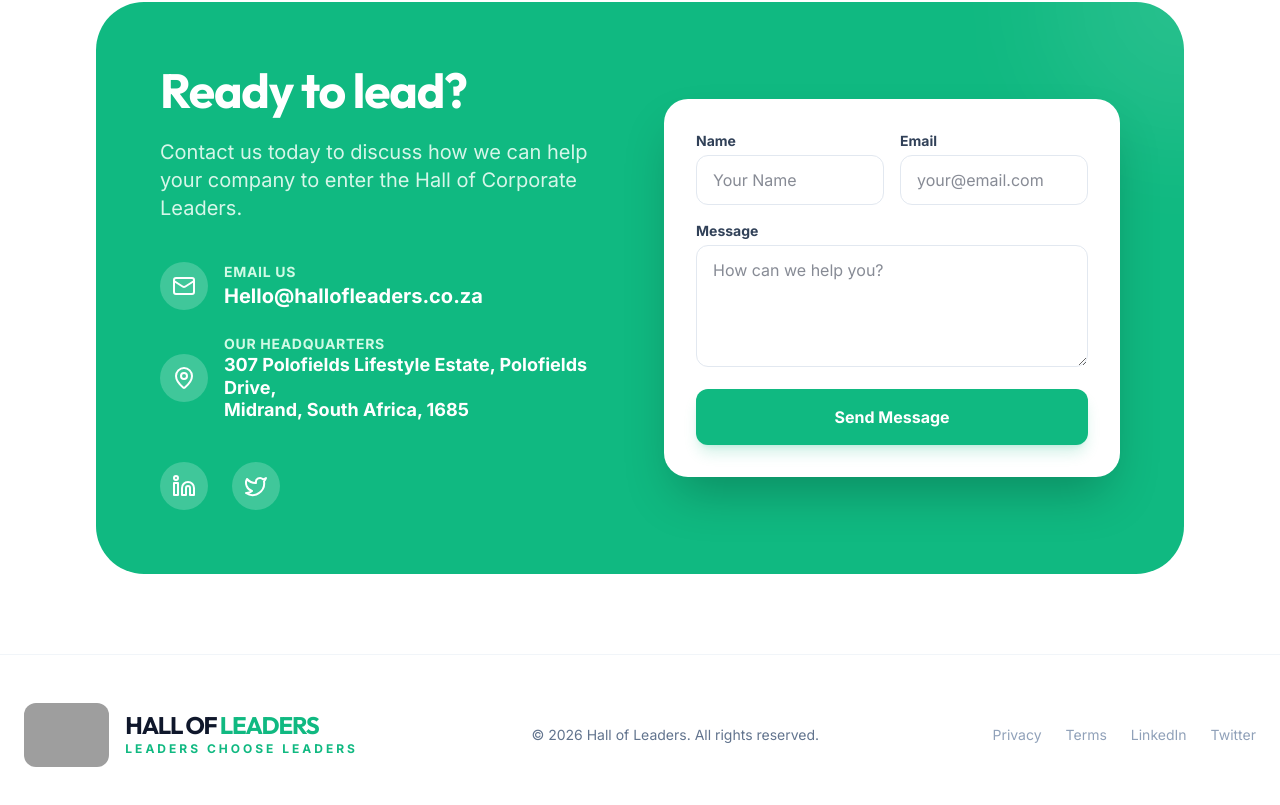
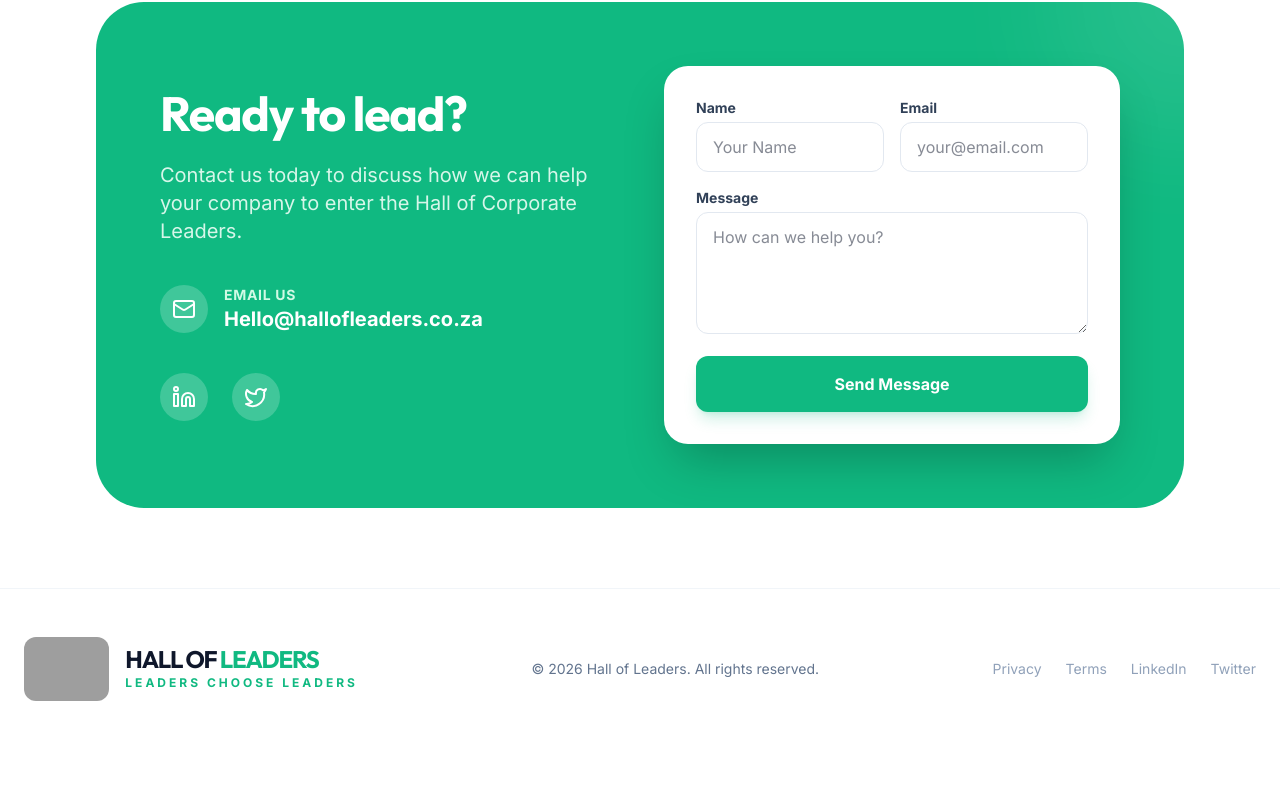
Before and after one commit to chidivhano/Hall-Of-Leaders-Website, a React (Vite) app: page / in a window 1280 px wide. Shown: the part 5265-6070 px from the top of the page. After the commit the page ends 6014 px from the top, so only its background shows below. Built offline with nearby package versions, Linux system fonts and the light colour scheme; grey boxes are pictures that could not be loaded.

Commit message:
Remove physical address from Contact section

```diff
--- a/src/App.tsx
+++ b/src/App.tsx
@@ -17,7 +17,6 @@ import {
   Layers,
   CheckCircle2,
   AlertCircle,
-  MapPin,
   Linkedin,
   Twitter,
   GraduationCap,
@@ -598,18 +597,6 @@ const Contact = () => {
                   </div>
                 </div>
 
-                <div className="flex items-center gap-4">
-                  <div className="w-12 h-12 bg-white/20 rounded-full flex items-center justify-center flex-shrink-0">
-                    <MapPin size={24} />
-                  </div>
-                  <div>
-                    <p className="text-sm text-emerald-100 font-bold uppercase tracking-wider">Our Headquarters</p>
-                    <p className="text-lg font-bold leading-tight">
-                      307 Polofields Lifestyle Estate, Polofields Drive,<br />
-                      Midrand, South Africa, 1685
-                    </p>
-                  </div>
-                </div>
 
                 <div className="flex items-center gap-6 pt-4">
                   <a
```
